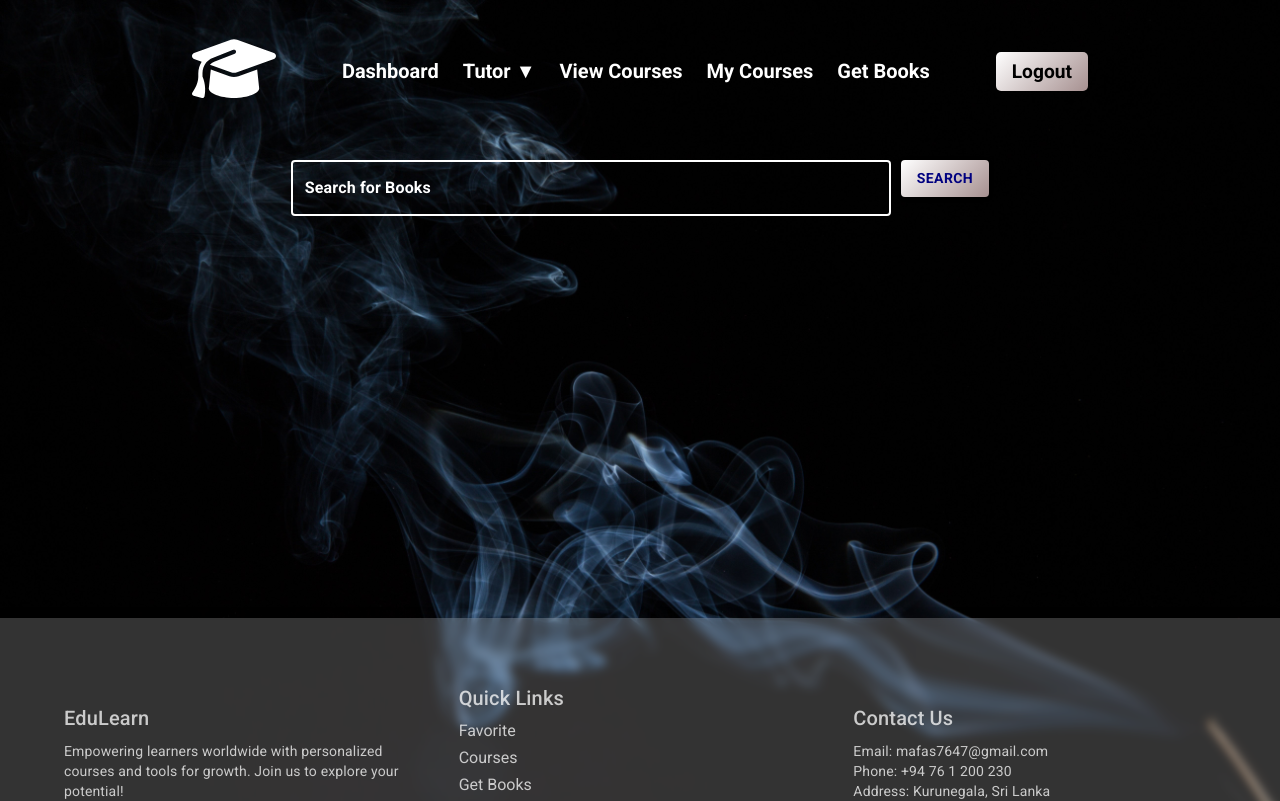
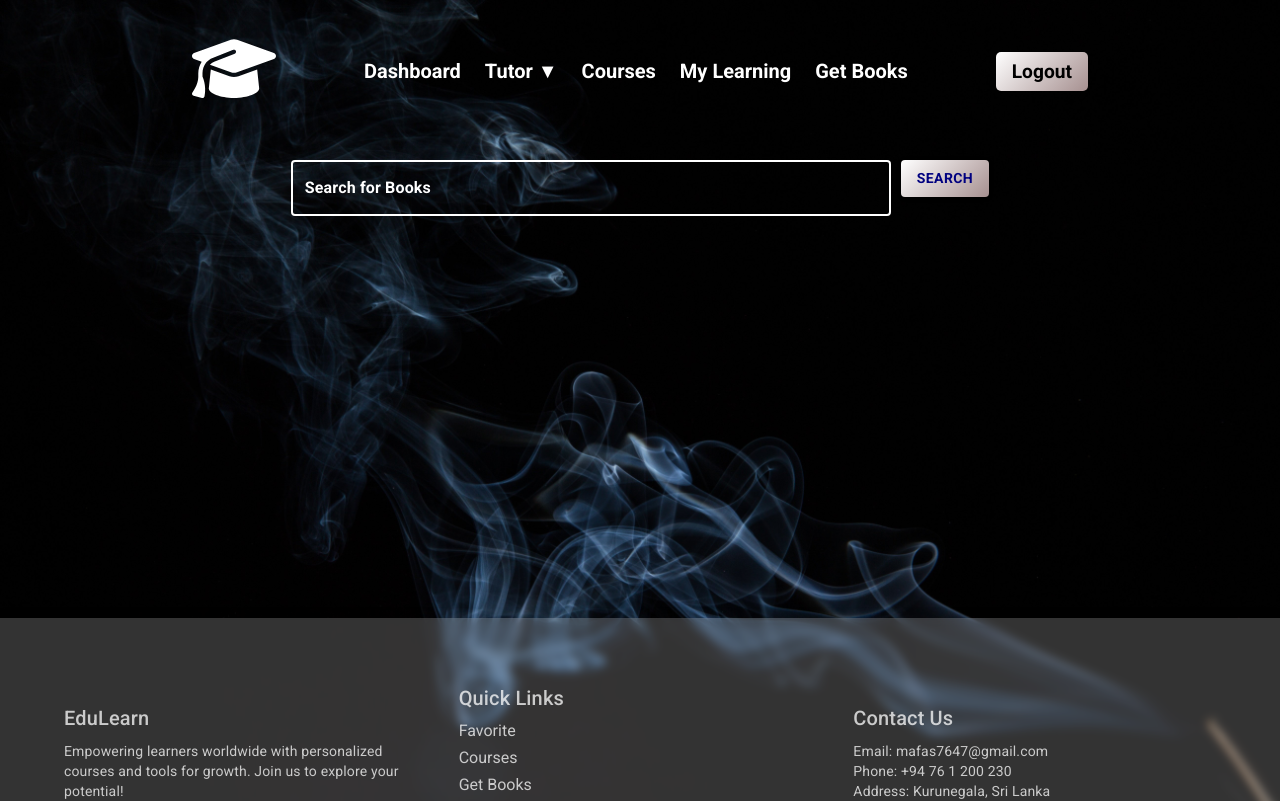
Before and after one commit to AbdurrahmanDevGithub/learning-platform, a React (Vite) app in the folder frontend/: page /viewbook in a window 1280 px wide. Shown: the top 801 px of the page. Built offline with nearby package versions, Linux system fonts and the light colour scheme; sample sign-in values are in the browser's storage.

Commit message:
some improvements

```diff
--- a/frontend/src/components/Navbar.jsx
+++ b/frontend/src/components/Navbar.jsx
@@ -68,8 +68,8 @@ const Navbar = () => {
             <li className="dropdown-item" onClick={() => handleUploadClick()}>Upload Course</li>
           </ul>
 
-          <li><Link to="/allcourses">View Courses</Link></li>
-          <li><Link to="/mycourses">My Courses</Link></li>
+          <li><Link to="/allcourses">Courses</Link></li>
+          <li><Link to="/mycourses">My Learning</Link></li>
           <li><Link to="/viewbook">Get Books</Link></li>
         </ul>
 
--- a/frontend/src/pages/ViewCourseDetails.jsx
+++ b/frontend/src/pages/ViewCourseDetails.jsx
@@ -59,22 +59,22 @@ const ViewCourseDetails = () => {
 
   const handleLike = () => {
     setLikeCount(likeCount + 1);
-    toast.success("You liked this course!");
+    console.log("You liked this course!");
   };
 
   const handleDislike = () => {
     setDislikeCount(dislikeCount + 1);
-    toast.warn("You disliked this course.");
+    console.log("You disliked this course.");
   };
 
   const handleShare = () => {
     navigator.clipboard.writeText(window.location.href);
-    toast.success("Course link copied to clipboard!");
+    console.log("Course link copied to clipboard!");
   };
 
   const handleAddComment = () => {
     if (newComment.trim() === "") {
-      toast.error("Comment cannot be empty.");
+      console.log("Comment cannot be empty.");
       return;
     }
     setComments([...comments, newComment]);
@@ -219,7 +219,7 @@ const ViewCourseDetails = () => {
 
           {/* Recommended Courses */}
           <div>
-          <h3 style={{padding: "20px", fontWeight: "bold"}}>Recommended Courses</h3>
+            <h3 style={{ padding: "20px", fontWeight: "bold" }}>Recommended Courses</h3>
             {recommendedCourses.length > 0 ? (
               <div style={{ display: "flex", flexDirection: "column", gap: "20px" }}>
                 {recommendedCourses.map((recommendedCourse) => (
```
Lines whose indentation alone changed are shown as unchanged.
